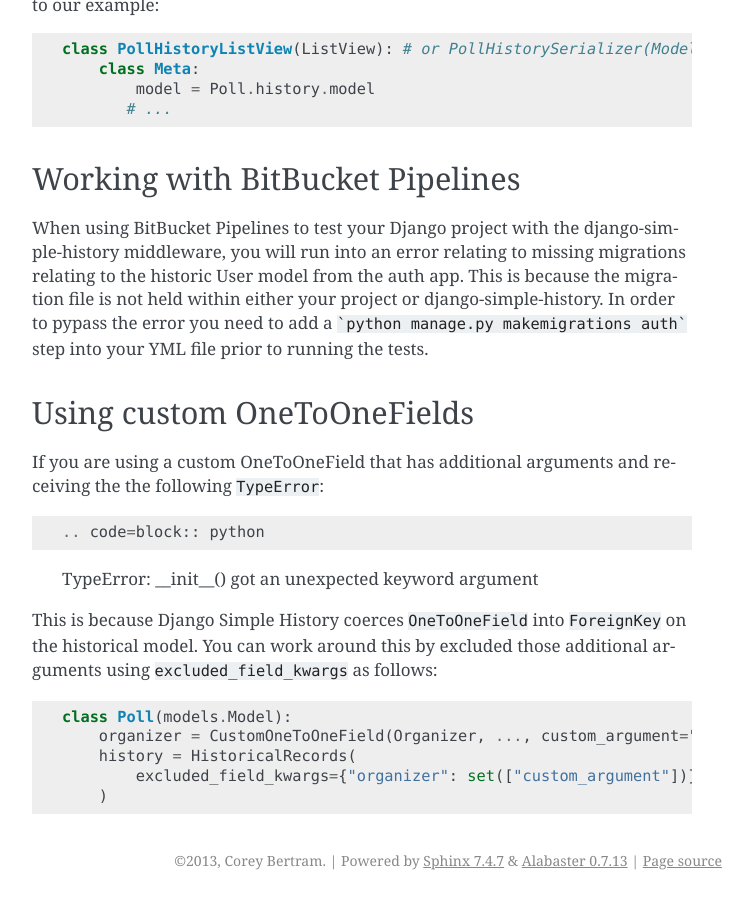
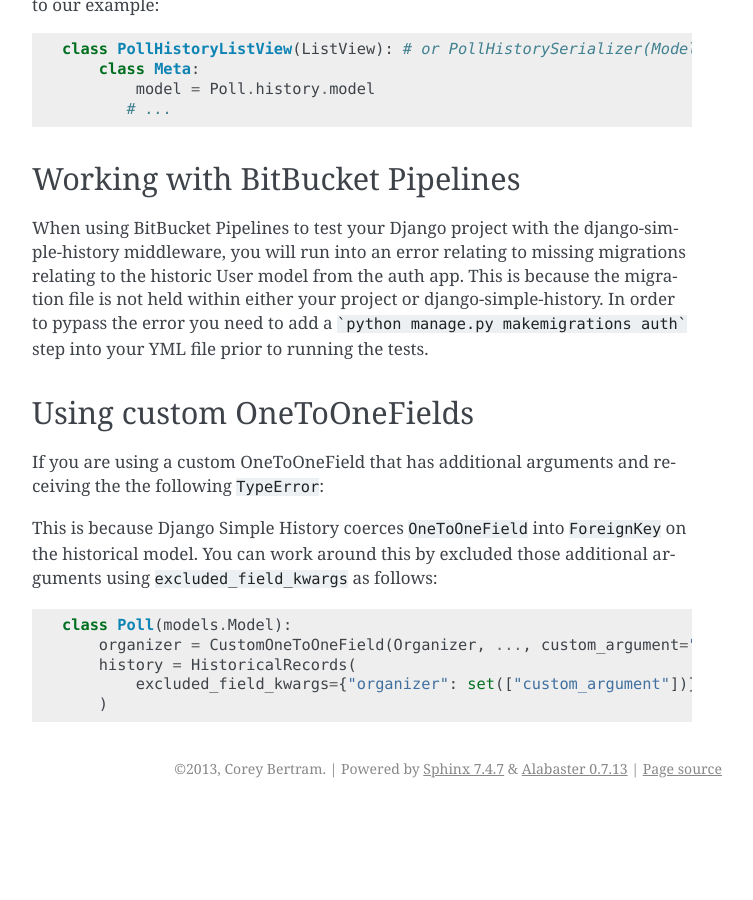
Before and after one commit to jazzband/django-simple-history, a Sphinx documentation site: the page built from docs/common_issues.rst, in a window 1280 px wide and 900 px high, scrolled down 4947 px. Shown: the whole window, without its empty margins (388-1141 px from the left). Built offline with Sphinx 7.4.7, drawn with Linux system fonts in a browser that asks for light colours; pages that are not in the unit, such as notebooks, are missing from menus; after the commit the page ends 5755 px from its top, so only the background shows below that.

Commit message:
Fix double colon
Double colon causes ".. code=block:: python" to be displayed in the docs

```diff
--- a/docs/common_issues.rst
+++ b/docs/common_issues.rst
@@ -260,7 +260,7 @@
 ---------------------------
 
 If you are using a custom OneToOneField that has additional arguments and receiving
-the the following ``TypeError``::
+the the following ``TypeError``:
 
 .. code=block:: python
 
```
